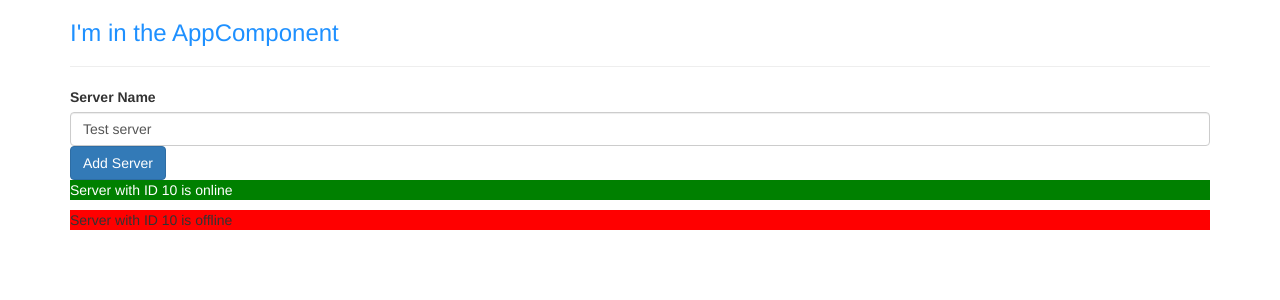
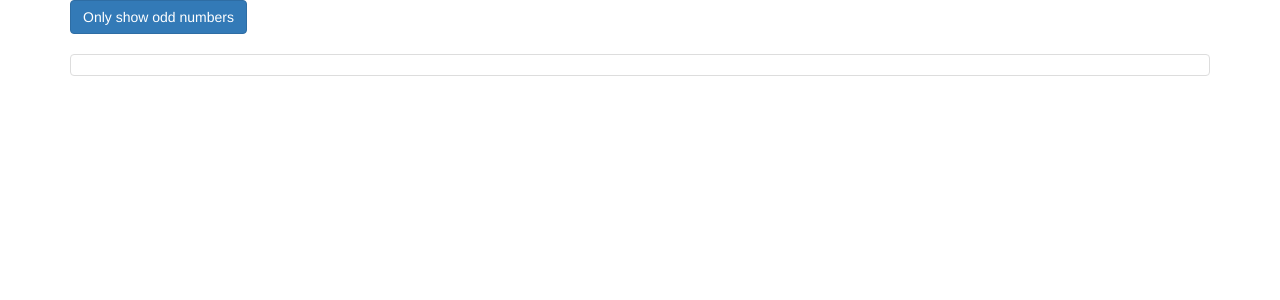
Before and after one commit to GjorgjiKirovski/revision-app, an Angular app: page / in a window 1280 px wide. Shown: the top 300 px of the page. Built offline with nearby package versions, Linux system fonts and the light colour scheme.

Commit message:
changed base file

```diff
--- a/src/app/app.component.html
+++ b/src/app/app.component.html
@@ -1,9 +1,15 @@
 <div class="container">
     <div class="row">
         <div class="col-xs-12">
-            <h3>I'm in the AppComponent</h3>
-            <hr>
-            <app-servers></app-servers>
+           <button
+            class="btn btn-primary"
+            (click)="onlyOdd = !onlyOdd">Only show odd numbers</button>
+            <br><br>
+            <ul class="list-group">
+                <li
+                    class="list-group-item">
+                </li>
+            </ul>
         </div>
     </div>
 </div>
--- a/src/app/app.component.ts
+++ b/src/app/app.component.ts
@@ -3,12 +3,11 @@
 @Component({
   selector: 'app-root',
   templateUrl: './app.component.html',
-  // styleUrls: ['./app.component.css']
-  styles:[`
-    h3{
-      color:dodgerblue;
-    }
-  `]
+  styleUrls: ['./app.component.css']
 })
 export class AppComponent {
+
+  numbers = [1,2,3,4,5];
+  onlyOdd = false;
+
 }
```
